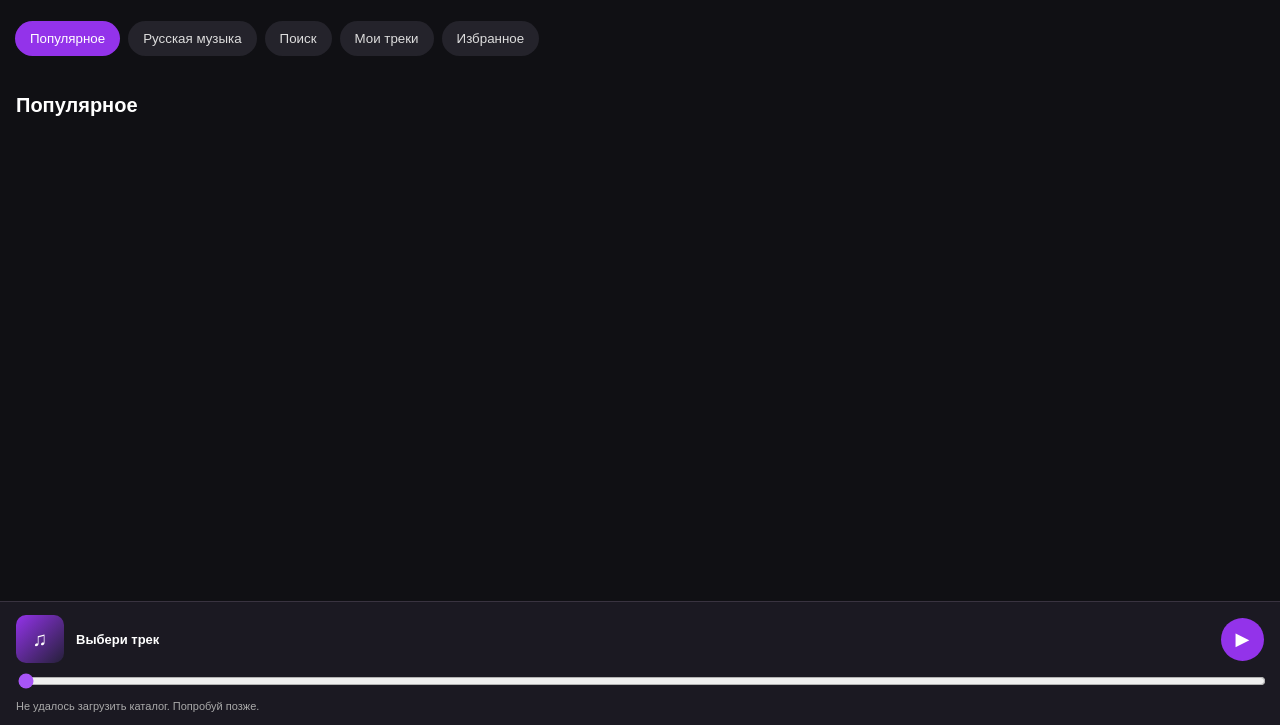
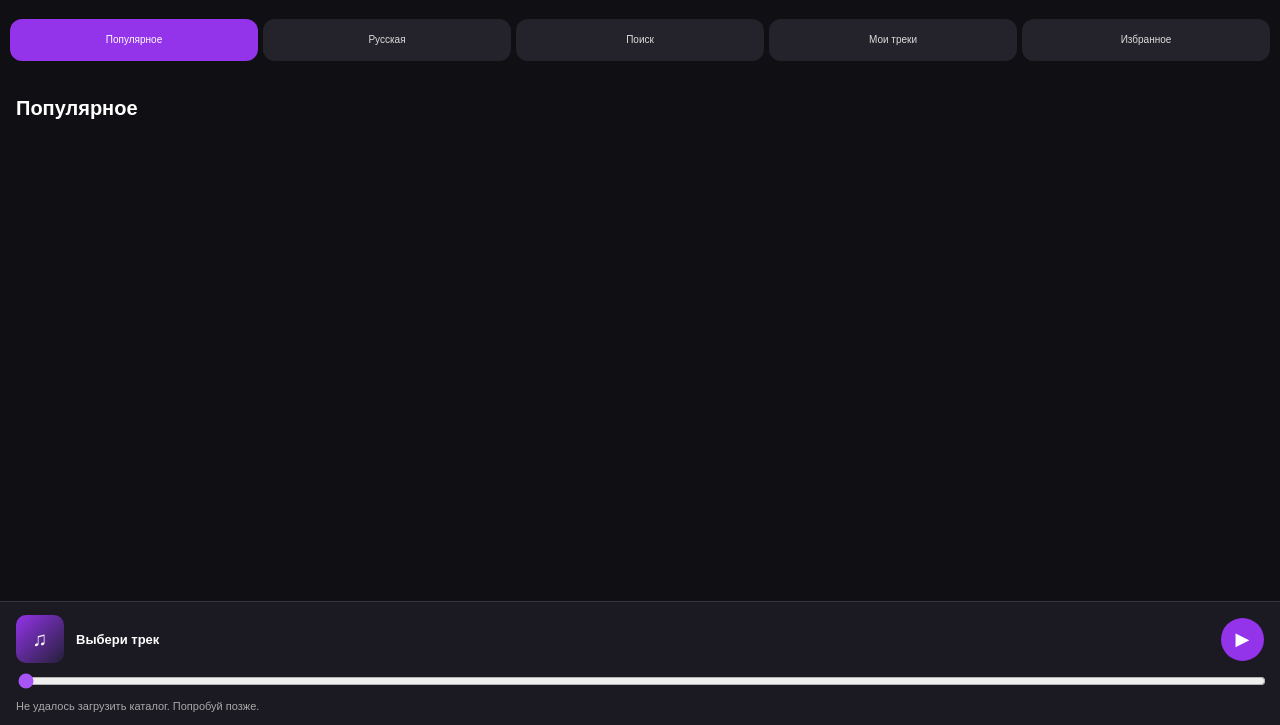
Before and after one commit to BlackKey7777/Yurtish-Music, a plain HTML site: page index.html in a window 1280 px wide. Shown: the part 75-800 px from the top of the page. Drawn offline with Linux system fonts and the light colour scheme; no server answers.

Commit message:
Align navigation tabs in one row and improve touch targets

```diff
--- a/index.html
+++ b/index.html
@@ -12,8 +12,9 @@ header{padding:22px 18px 12px}
 h1{margin:0;font-size:27px;letter-spacing:2px}
 h1 span{color:#a855f7}
 .subtitle{color:#888;font-size:12px;margin-top:5px}
-nav{display:flex;gap:8px;overflow-x:auto;padding:12px 15px}
-nav button,.chip{background:#24232b;color:#ddd;border:0;border-radius:20px;padding:10px 15px;white-space:nowrap}
+nav{display:grid;grid-template-columns:repeat(5,minmax(0,1fr));gap:5px;padding:10px 10px;position:relative;z-index:10;pointer-events:auto}
+nav button{background:#24232b;color:#ddd;border:0;border-radius:12px;padding:10px 2px;white-space:normal;min-width:0;width:100%;min-height:42px;font-size:10px;line-height:1.15;touch-action:manipulation;pointer-events:auto}
+.chip{background:#24232b;color:#ddd;border:0;border-radius:20px;padding:10px 15px;white-space:nowrap}
 nav button.active,.chip.active{background:#9333ea;color:white}
 main{padding:8px 16px 150px}
 h2{font-size:20px;margin:18px 0 12px}
@@ -48,7 +49,7 @@ button{cursor:pointer}
 
 <nav>
 <button class="active" data-tab="popular">Популярное</button>
-<button data-tab="russian">Русская музыка</button>
+<button data-tab="russian">Русская</button>
 <button data-tab="search">Поиск</button>
 <button data-tab="mine">Мои треки</button>
 <button data-tab="favorites">Избранное</button>
```
